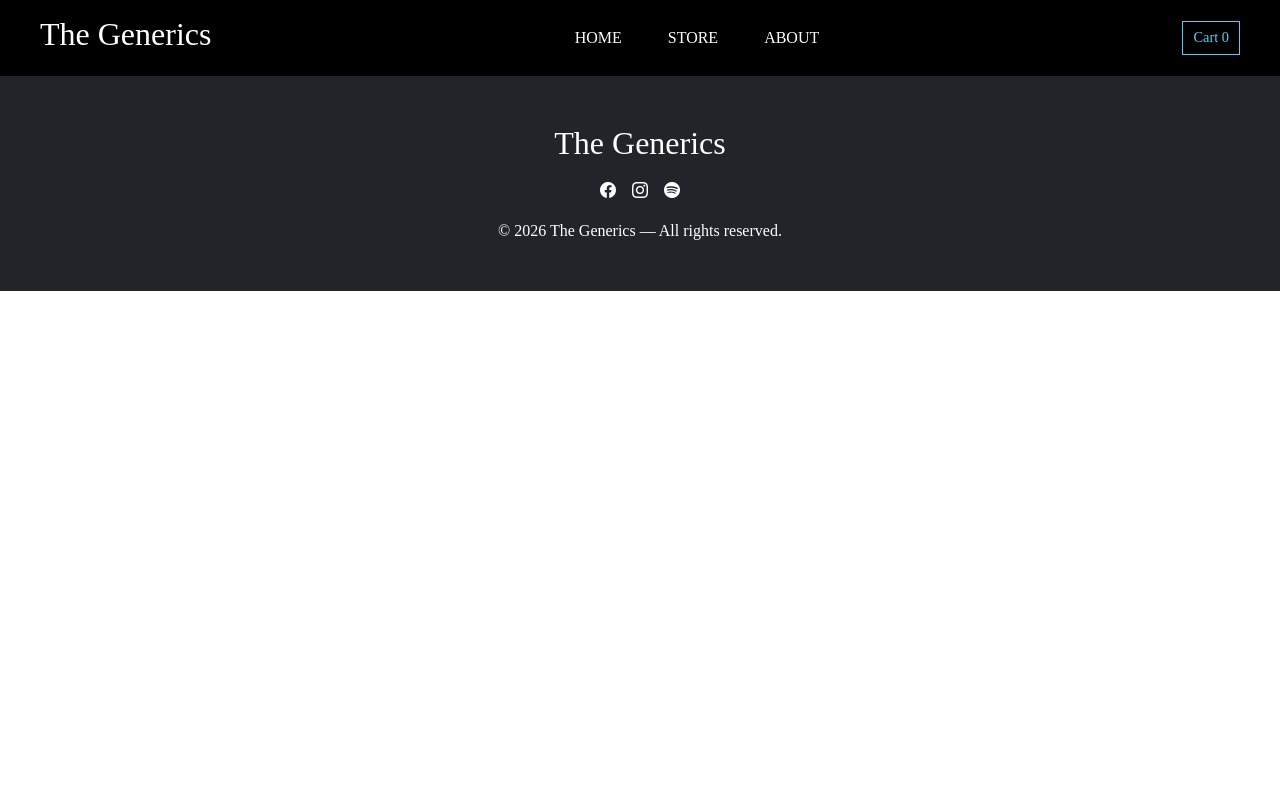
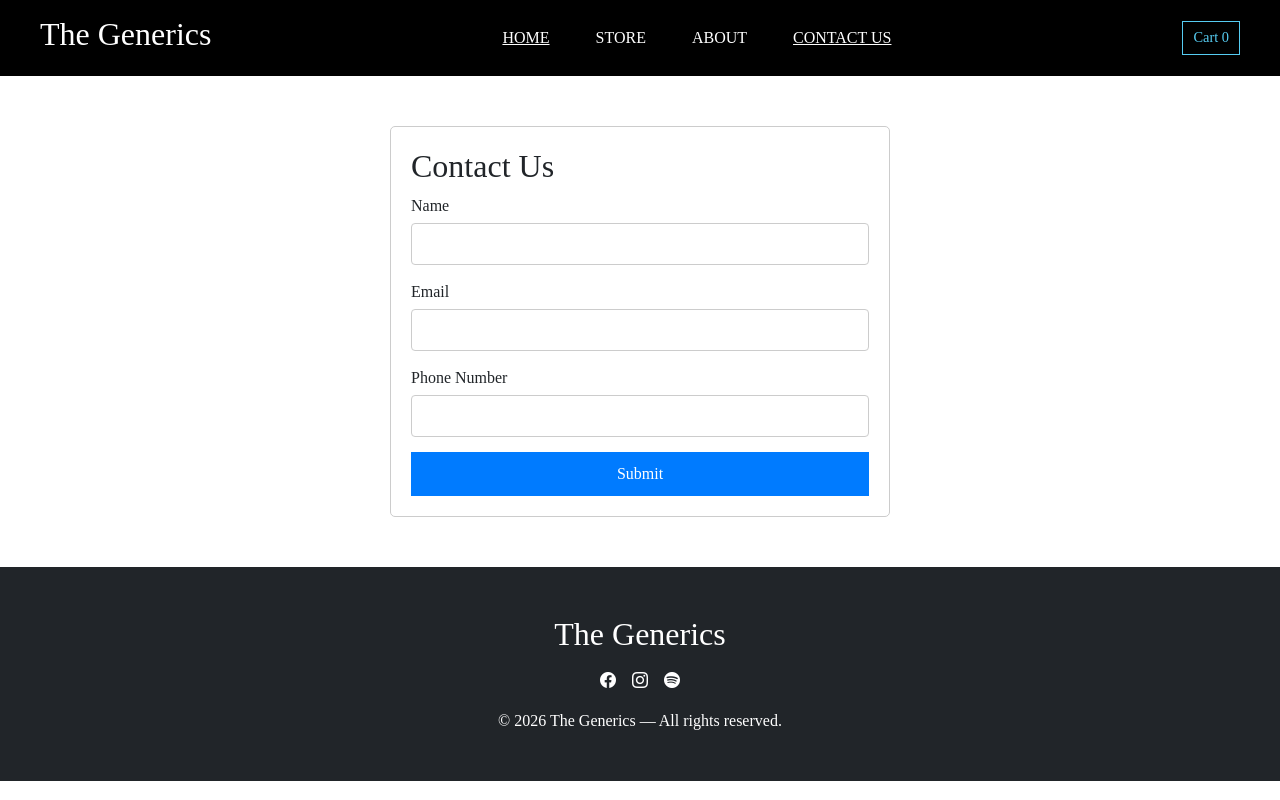
Before and after one commit to Subhrajitsarkar/Ecommerce-Website, a React (Vite) app in the folder my-ecom-app/: page /contact in a window 1280 px wide. Built offline with nearby package versions, Linux system fonts and the light colour scheme.

Commit message:
Adding Contact US Page via REACT ROUTER

```diff
--- a/my-ecom-app/package.json
+++ b/my-ecom-app/package.json
@@ -11,10 +11,11 @@
   },
   "dependencies": {
     "bootstrap": "^5.3.8",
+    "firebase": "^12.7.0",
     "react": "^19.2.0",
     "react-bootstrap": "^2.10.10",
     "react-dom": "^19.2.0",
-    "react-router-dom": "^7.11.0"
+    "react-router-dom": "^5.3.4"
   },
   "devDependencies": {
     "@eslint/js": "^9.39.1",
--- a/my-ecom-app/src/App.jsx
+++ b/my-ecom-app/src/App.jsx
@@ -1,10 +1,11 @@
 import React from 'react'
-import { Routes, Route } from 'react-router-dom'
+import { Switch, Route } from 'react-router-dom'
 import Header from './components/Header'
 import Footer from './components/Footer'
 import Home from './pages/Home'
 import Store from './pages/Store'
 import About from './pages/About'
+import Contact from './pages/Contact'
 import { useContext } from 'react'
 import { CartContext } from './context/CartContext'
 import Cart from './components/Cart'
@@ -16,11 +17,12 @@ export default function App() {
     <>
       <Header />
 
-      <Routes>
-        <Route path="/" element={<Home />} />
-        <Route path="/store" element={<Store />} />
-        <Route path="/about" element={<About />} />
-      </Routes>
+      <Switch>
+        <Route path="/" exact component={Home} />
+        <Route path="/store" component={Store} />
+        <Route path="/about" component={About} />
+        <Route path="/contact" component={Contact} />
+      </Switch>
 
       <Footer />
 
--- a/my-ecom-app/src/components/Header.jsx
+++ b/my-ecom-app/src/components/Header.jsx
@@ -20,6 +20,9 @@ export default function Header() {
                 <NavLink to="/about" className="nav-link">
                     ABOUT
                 </NavLink>
+                <NavLink to="/contact" className="nav-link">
+                    CONTACT US
+                </NavLink>
             </nav>
 
             <button className="cart-btn" onClick={openCart}>
--- /dev/null
+++ b/my-ecom-app/src/firebase-config.js
@@ -0,0 +1,3 @@
+// It is placeholder file for Firebase configuration.
+// Replace with your Firebase project's configuration.
+export const firebaseDB = "https://your-firebase-project-url.firebaseio.com/contacts.json";
--- /dev/null
+++ b/my-ecom-app/src/pages/Contact.css
@@ -0,0 +1,41 @@
+.contact-container {
+    max-width: 500px;
+    margin: 50px auto;
+    padding: 20px;
+    border: 1px solid #ccc;
+    border-radius: 5px;
+  }
+
+  .contact-form {
+    display: flex;
+    flex-direction: column;
+  }
+
+  .form-group {
+    margin-bottom: 15px;
+  }
+
+  .form-group label {
+    margin-bottom: 5px;
+    display: block;
+  }
+
+  .form-group input {
+    width: 100%;
+    padding: 8px;
+    border: 1px solid #ccc;
+    border-radius: 4px;
+  }
+
+  button {
+    padding: 10px 15px;
+    background-color: #007bff;
+    color: white;
+    border: none;
+    border-radius: 4px;
+    cursor: pointer;
+  }
+
+  button:hover {
+    background-color: #0056b3;
+  }
--- /dev/null
+++ b/my-ecom-app/src/pages/Contact.jsx
@@ -0,0 +1,88 @@
+import React, { useState } from "react";
+import "./Contact.css";
+import { firebaseDB } from "../firebase-config";
+
+const Contact = () => {
+  const [formData, setFormData] = useState({
+    name: "",
+    email: "",
+    phone: "",
+  });
+
+  const handleChange = (e) => {
+    setFormData({ ...formData, [e.target.name]: e.target.value });
+  };
+
+  const handleSubmit = (e) => {
+    e.preventDefault();
+    // Basic validation
+    if (!formData.name || !formData.email || !formData.phone) {
+      alert("Please fill out all fields.");
+      return;
+    }
+
+    fetch(firebaseDB, {
+      method: "POST",
+      headers: {
+        "Content-Type": "application/json",
+      },
+      body: JSON.stringify(formData),
+    })
+      .then((response) => {
+        if (response.ok) {
+          alert("Your message has been sent successfully!");
+          setFormData({ name: "", email: "", phone: "" });
+        } else {
+          alert("Failed to send message. Please try again later.");
+        }
+      })
+      .catch((error) => {
+        console.error("Error:", error);
+        alert("An error occurred. Please try again later.");
+      });
+  };
+
+  return (
+    <div className="contact-container">
+      <h2>Contact Us</h2>
+      <form onSubmit={handleSubmit} className="contact-form">
+        <div className="form-group">
+          <label htmlFor="name">Name</label>
+          <input
+            type="text"
+            id="name"
+            name="name"
+            value={formData.name}
+            onChange={handleChange}
+            required
+          />
+        </div>
+        <div className="form-group">
+          <label htmlFor="email">Email</label>
+          <input
+            type="email"
+            id="email"
+            name="email"
+            value={formData.email}
+            onChange={handleChange}
+            required
+          />
+        </div>
+        <div className="form-group">
+          <label htmlFor="phone">Phone Number</label>
+          <input
+            type="tel"
+            id="phone"
+            name="phone"
+            value={formData.phone}
+            onChange={handleChange}
+            required
+          />
+        </div>
+        <button type="submit">Submit</button>
+      </form>
+    </div>
+  );
+};
+
+export default Contact;
```
Also changed, not shown: 1 other file (tests, documents, lock files or other folders).
